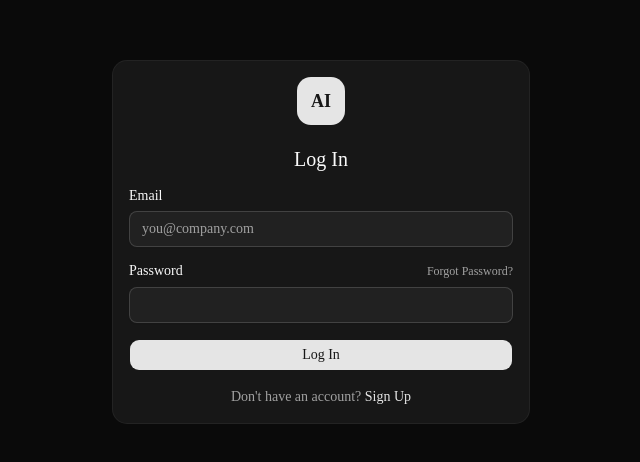
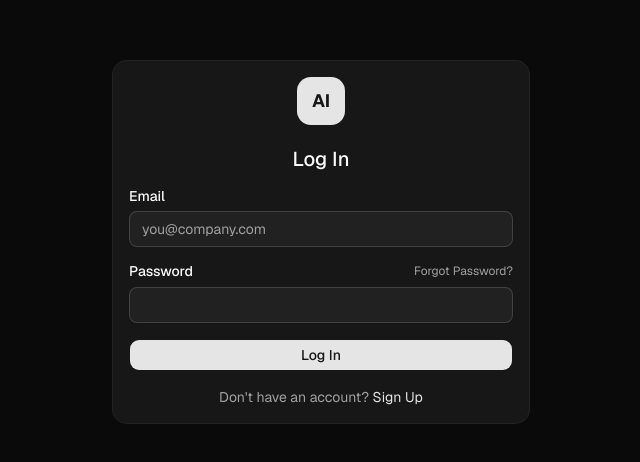
Before and after one commit to michaelreik/ai-workforce-manager, a Next.js app: page /login in a window 1280 px wide. Shown: the part 158-620 px from the top of the page, without its empty margins (319-959 px from the left). Built offline with nearby package versions, Linux system fonts and the light colour scheme.

Commit message:
[CHORE] design update

```diff
--- a/src/app/globals.css
+++ b/src/app/globals.css
@@ -8,7 +8,7 @@
   --color-background: var(--background);
   --color-foreground: var(--foreground);
   --font-sans: var(--font-sans);
-  --font-mono: var(--font-geist-mono);
+  --font-mono: var(--font-mono);
   --color-sidebar-ring: var(--sidebar-ring);
   --color-sidebar-border: var(--sidebar-border);
   --color-sidebar-accent-foreground: var(--sidebar-accent-foreground);
--- a/src/app/layout.tsx
+++ b/src/app/layout.tsx
@@ -4,17 +4,17 @@ import { Toaster } from "@/components/ui/sonner";
 import "./globals.css";
 
 const geistSans = Geist({
-  variable: "--font-geist-sans",
+  variable: "--font-sans",
   subsets: ["latin"],
 });
 
 const geistMono = Geist_Mono({
-  variable: "--font-geist-mono",
+  variable: "--font-mono",
   subsets: ["latin"],
 });
 
 export const metadata: Metadata = {
-  title: "AI Workforce Manager",
+  title: "OpenManage AI",
   description:
     "The management layer for AI agents. Budget control, performance tracking, and kill switches.",
 };
@@ -26,9 +26,7 @@ export default function RootLayout({
 }>) {
   return (
     <html lang="en" className="dark">
-      <body
-        className={`${geistSans.variable} ${geistMono.variable} antialiased`}
-      >
+      <body className={`${geistSans.className} antialiased`}>
         {children}
         <Toaster />
       </body>
--- a/src/components/layout/app-sidebar.tsx
+++ b/src/components/layout/app-sidebar.tsx
@@ -45,7 +45,7 @@ export function AppSidebar() {
             AI
           </div>
           <span className="font-semibold text-sm group-data-[collapsible=icon]:hidden">
-            AI Workforce
+            OpenManage AI
           </span>
         </Link>
       </SidebarHeader>
```
